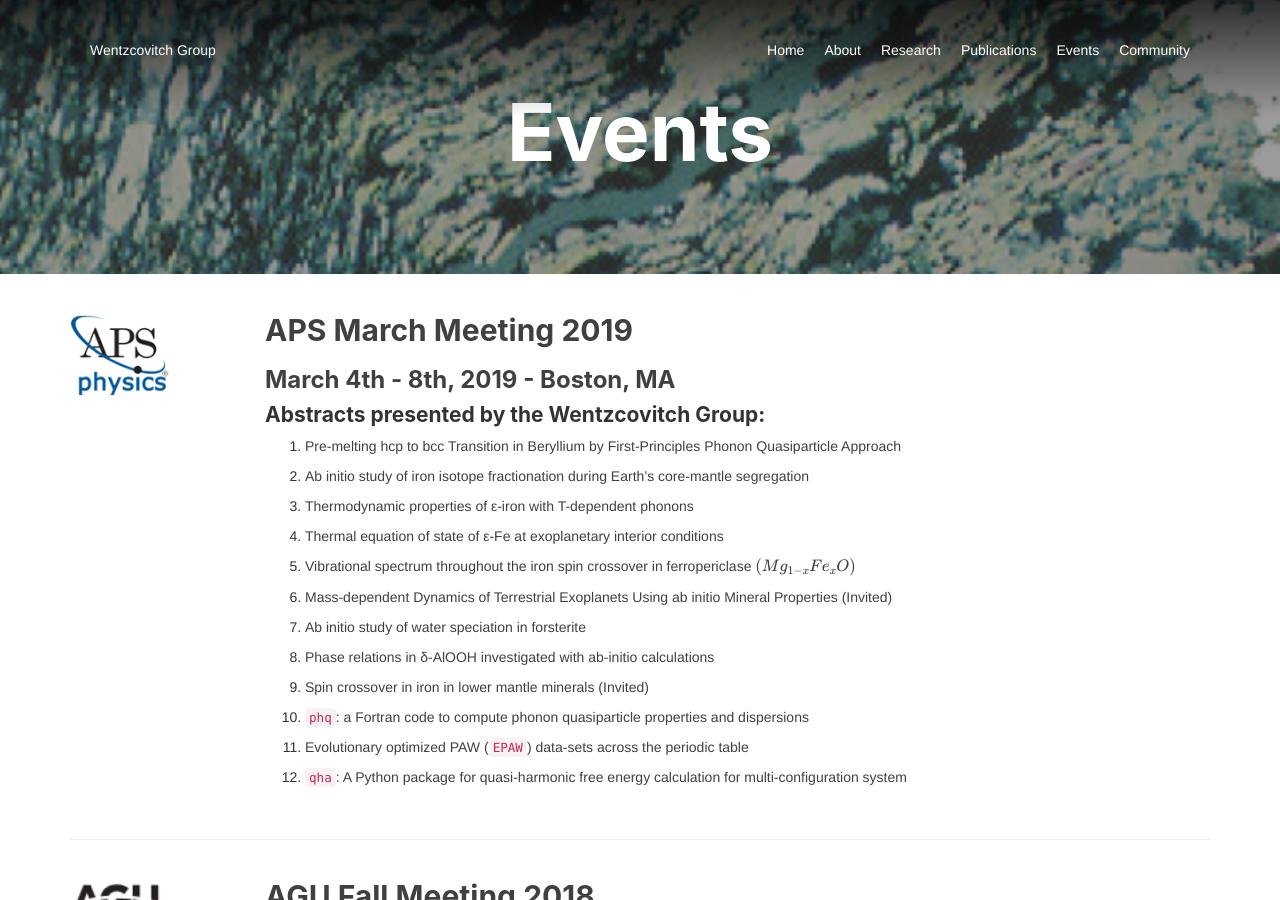
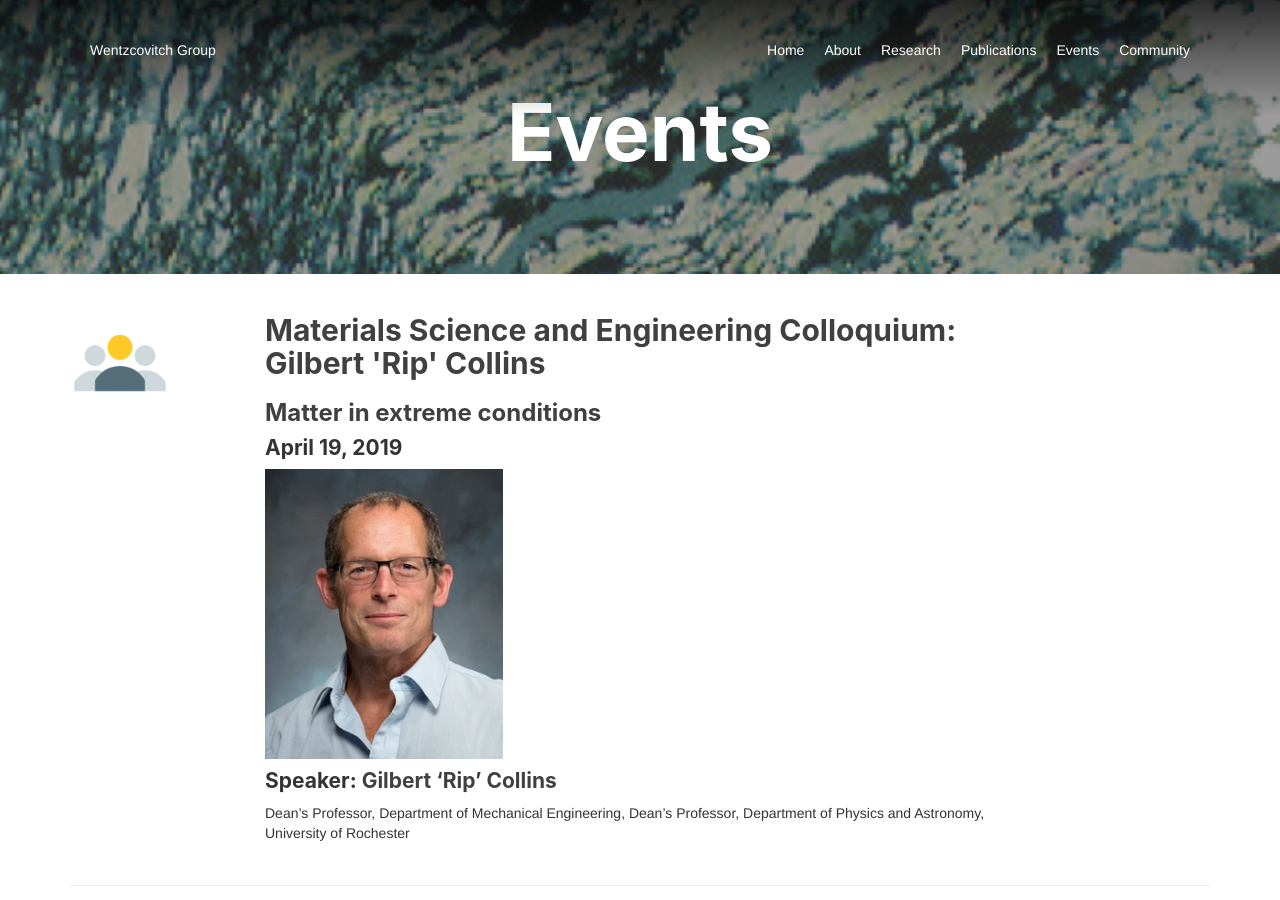
Before and after one commit to mineralcloud/mineralcloud.github.io, a Jekyll site: the page built from events/index.html, in a window 1280 px wide and 900 px high. Built offline with Jekyll 4.4.1, drawn with Linux system fonts in a browser that asks for light colours; formulas are drawn with MathJax 3.

Commit message:
4/19 Rip Collins added

```diff
--- /dev/null
+++ b/_posts/events/2019-04-19-GilbertCollins.md
@@ -0,0 +1,16 @@
+---
+layout: post
+title:  "Materials Science and Engineering Colloquium: Gilbert 'Rip' Collins"
+date:   2019-04-19 17:36:26
+categories: events
+logo: static/img/conference.png
+header-img: static/img/header1.jpg
+---
+
+### [Matter in extreme conditions](https://matsci.columbia.edu/mse-colloquium-history){:target="_blank"}
+
+#### April 19, 2019
+
+![](/img/events/19-04-19-RipCollins.jpg)
+#### Speaker: [Gilbert 'Rip' Collins](http://www.hajim.rochester.edu/me/people/faculty/collins_rip/index.html){:target="_blank"}
+Dean's Professor, Department of Mechanical Engineering, Dean's Professor, Department of Physics and Astronomy, University of Rochester
```
Also changed, not shown: _posts/events/2018-11-30-KananiLee.md (+2 -1 lines), img/events/18-11-30-Kanani.png (added), img/events/19-04-19-RipCollins.jpg (added), 1 other file.
